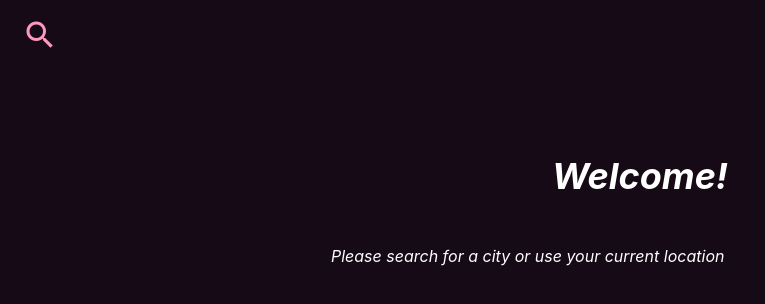
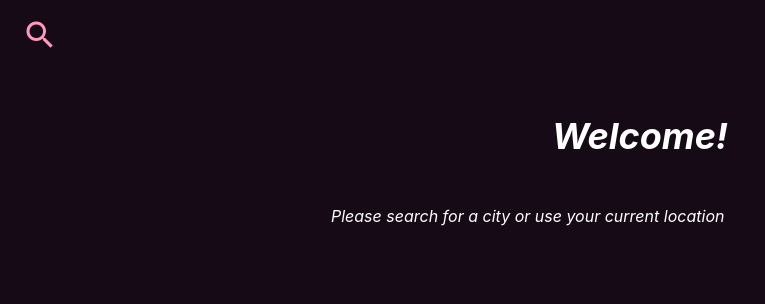
Before and after one commit to tobiasalpskog/metaweather-app, a React (Create React App) app: page / in a window 1280 px wide. Shown: the top 304 px of the page, without its empty margins (0-765 px from the left). Built offline with nearby package versions, Linux system fonts and the light colour scheme.

Commit message:
added basic warning icon styling

```diff
--- a/src/App.css
+++ b/src/App.css
@@ -521,6 +521,14 @@ ul {
   list-style: none;
 }
 
+/* WARNINGS */
+.warnings .material-icons {
+  border-radius: 50%;
+  border: 2px solid red;
+  padding: 8px;
+  margin: 1rem;
+}
+
 @media (prefers-reduced-motion: no-preference) {
 }
 
@@ -534,7 +542,7 @@ ul {
 
 @media screen and (min-width: 1080px) {
   main {
-		padding-top: calc(82px + 5vh);
+    padding-top: calc(82px);
     padding-bottom: 5vh;
   }
   .layout {
```
Lines whose indentation alone changed are shown as unchanged.
